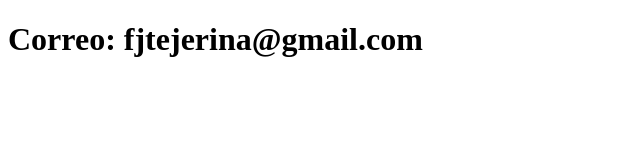
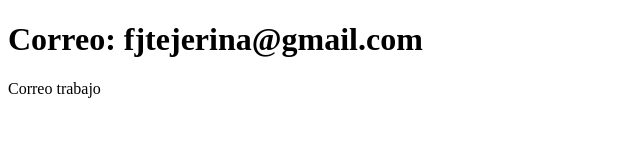
Before and after one commit to FizionFJT/sistema-de-registro, a plain HTML site: page contancto.html in a window 1280 px wide. Shown: the whole page, without its empty margins (0-640 px from the left). Drawn offline with Linux system fonts and the light colour scheme.

Commit message:
Actualiza el contacto

```diff
--- a/contancto.html
+++ b/contancto.html
@@ -7,5 +7,6 @@
 </head>
 <body>
     <h1>Correo: fjtejerina@gmail.com</h1>
+        <p>Correo trabajo</p>
 </body>
 </html>
```
